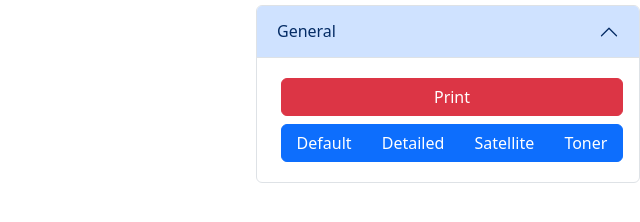
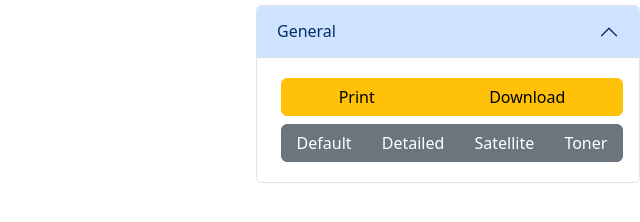
Before and after one commit to SpaceWAGdev/osm-render-client, a plain HTML site: page index.html in a window 1280 px wide. Shown: the whole page, without its empty margins (640-1280 px from the left). Drawn offline with Linux system fonts and the light colour scheme; no server answers.

Commit message:
change button layouts and add download button

```diff
--- a/index.html
+++ b/index.html
@@ -40,15 +40,16 @@
             <div id="panelsStayOpen-collapseOne" class="accordion-collapse collapse show">
                 <div class="accordion-body">
                         <div class="btn-group w-100 m-1" role="group" aria-label="Basic example">
-                            <button onclick="javascript:preparePrint()" type="button" class="btn btn-danger">Print</button>
+                            <button onclick="javascript:preparePrint()" type="button" class="btn btn-warning">Print</button>
+                            <button onclick="javascript:prepareDownload()" type="button" class="btn btn-warning">Download</button>
                         </div>
 
                         <!-- Map Style Selector -->
                         <div class="btn-group w-100 m-1" role="group" aria-label="Basic example">
-                            <button data-maptype="default" onclick="updateMapStyle(this)" class="btn btn-primary">Default</button>
-                            <button data-maptype="detailed" onclick="updateMapStyle(this)" type="button" class="btn btn-primary">Detailed</button>
-                            <button data-maptype="satellite" onclick="updateMapStyle(this)" type="button" class="btn btn-primary">Satellite</button>
-                            <button data-maptype="toner" onclick="updateMapStyle(this)" type="button" class="btn btn-primary">Toner</button>
+                            <button data-maptype="default" onclick="updateMapStyle(this)" class="btn btn-secondary">Default</button>
+                            <button data-maptype="detailed" onclick="updateMapStyle(this)" type="button" class="btn btn-secondary">Detailed</button>
+                            <button data-maptype="satellite" onclick="updateMapStyle(this)" type="button" class="btn btn-secondary">Satellite</button>
+                            <button data-maptype="toner" onclick="updateMapStyle(this)" type="button" class="btn btn-secondary">Toner</button>
                         </div>
 
                     </div>
```
